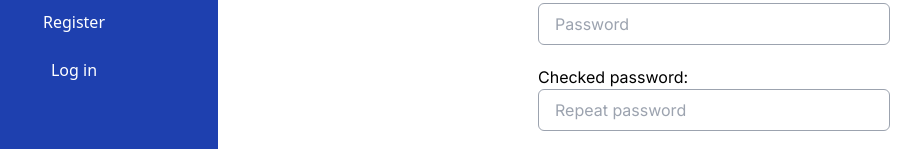
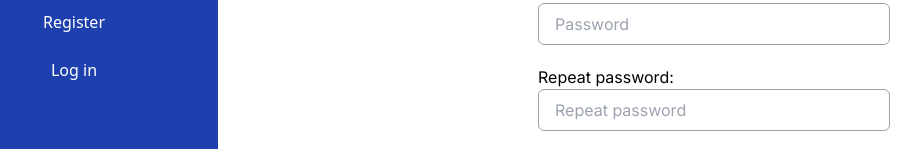
Before and after one commit to FranciscoJSB12/fran-ecommerce, a Next.js app: page /auth/register in a window 1280 px wide. Shown: the part 367-516 px from the top of the page, without its empty margins (70-991 px from the left). Built offline with nearby package versions, Linux system fonts and the light colour scheme.

Commit message:
another quick fix the mentioned input component

```diff
--- a/components/auth/AuthForm.tsx
+++ b/components/auth/AuthForm.tsx
@@ -67,7 +67,7 @@ export default function AuthForm({ isLoggingIn }: AuthFormProps) {
       {!isLoggingIn && (
         <>
           <AuthInput
-            name="checkedPassword"
+            name="repeatPassword"
             type="password"
             placeHolder="Repeat password"
             changeHandler={changeHandler}
```
